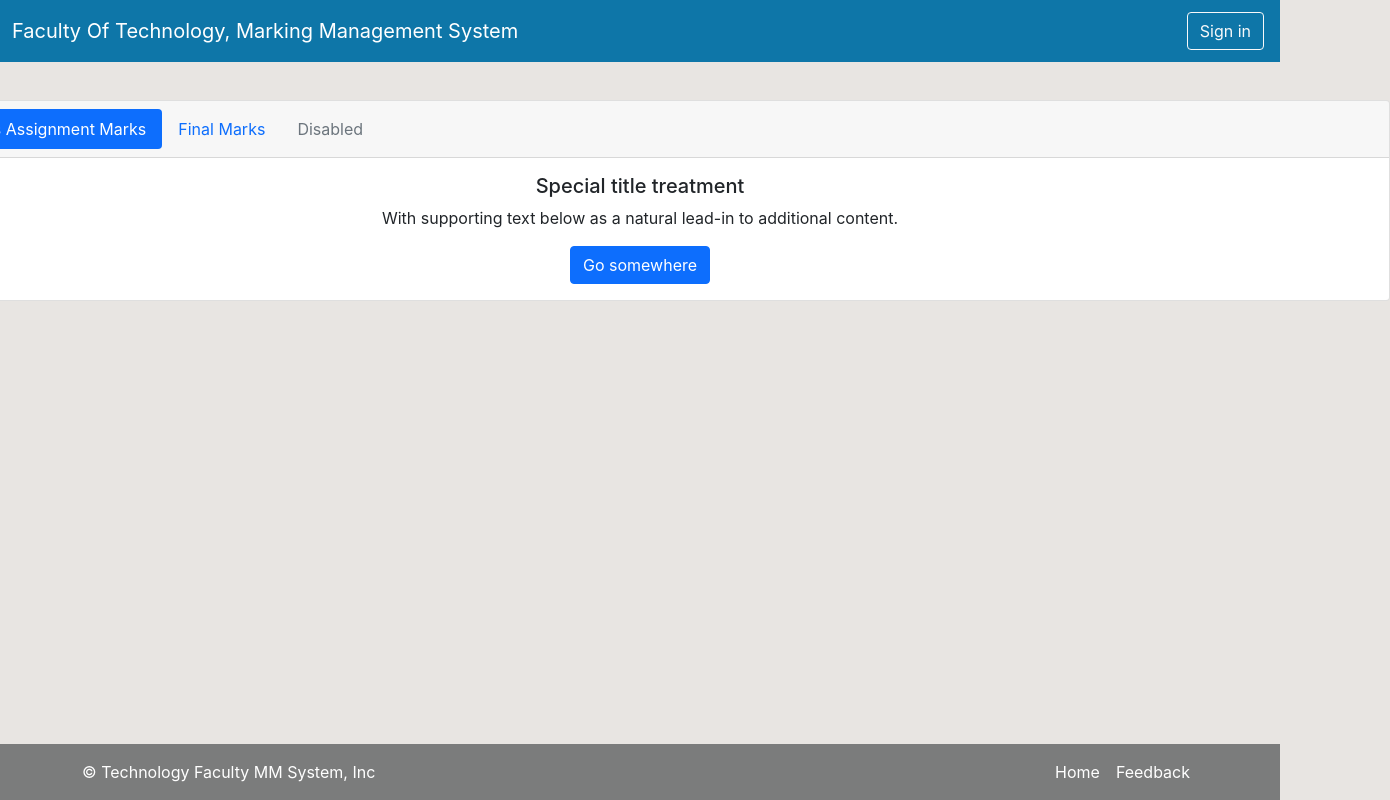
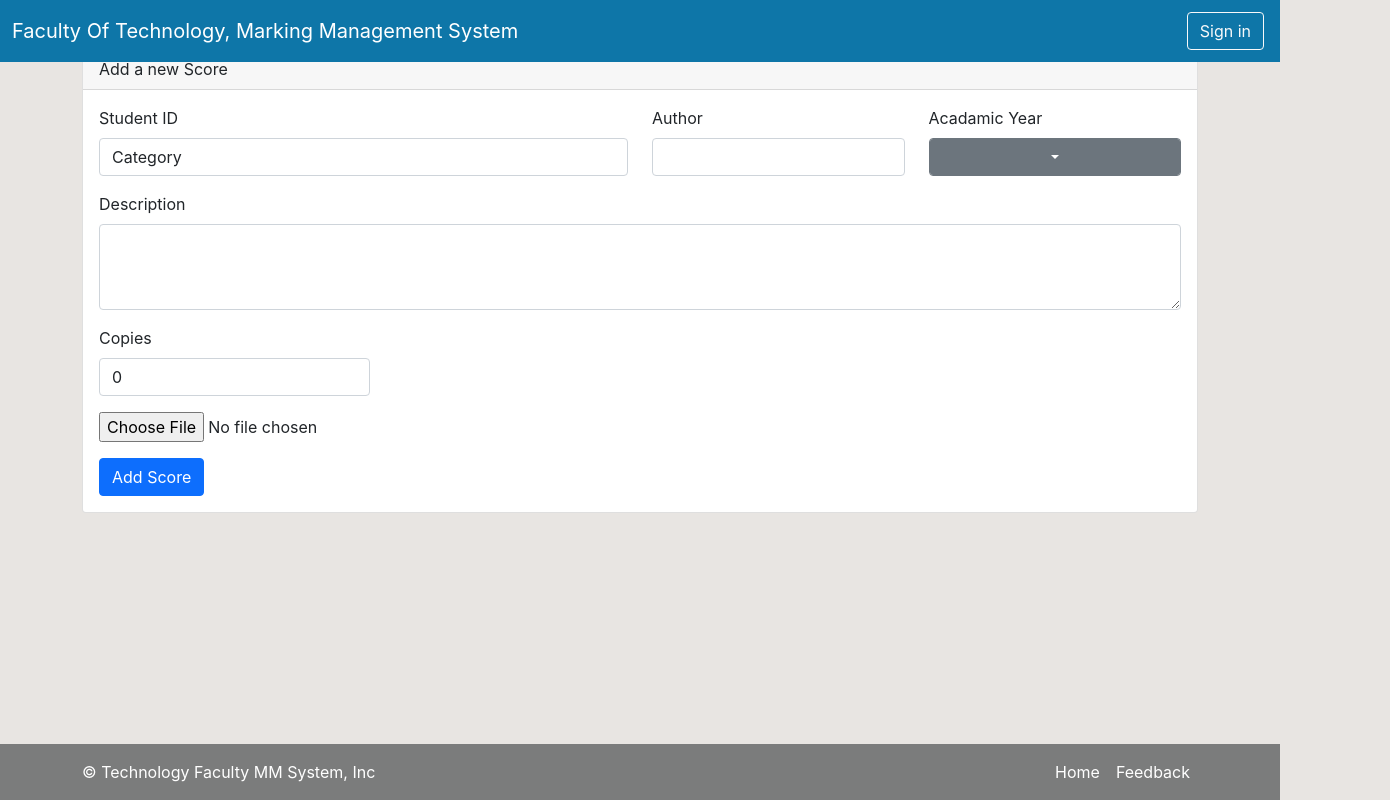
Before and after one commit to GANIDU2413/mmSystem-Frontend, a React (Vite) app in the folder mmSystem/: page / in a window 1280 px wide. Shown: the whole page, 1390 px wide, since content can reach past the window. Built offline with nearby package versions, Linux system fonts and the light colour scheme.

Commit message:
developed card

```diff
--- a/mmSystem/src/App.css
+++ b/mmSystem/src/App.css
@@ -40,10 +40,7 @@ background-color: #0e76a8 ;
 
 }
 
-.card {
-  width: 1500px; /* Adjust width as per your requirement */
 
-}
 
 .footer-color{
   background-color: rgb(123, 124, 124);
--- a/mmSystem/src/layouts/HomePage/Components/AddScore.tsx
+++ b/mmSystem/src/layouts/HomePage/Components/AddScore.tsx
@@ -8,7 +8,7 @@ export const AddScore = () => {
     const [courseID, setCourseID] = useState('');
     const [year,setYear] = useState('');
     const [assignmentType,setassignmentType] = useState('');
-    const [assignmentScore,setassignmentScore] = useState('');
+    const [assignmentScore,setassignmentScore] = useState(0);
     const [level,setlevel] = useState('');
     const [semester, setSemester] = useState('');
 
@@ -17,15 +17,75 @@ export const AddScore = () => {
     const [displayWarning, setDisplayWaring] = useState(false);
     const [displaySuccess, setDisplaySuccess] = useState(false);
 
-    function studentIDField(value:string){
-
-        setStudentID(value)
+    function yearField(value: string) {
+        setYear(value);
     }
 
     return(
 
-        <div>
+        <div className='container mt-5 mb-5'>
+            {displaySuccess &&
+               <div className='alert alert-success' role='alert'>
+                     Mark Add successfully
+               </div>
 
+            }
+            {displayWarning &&
+                <div className='alert alert-danger' role='alert'>
+                   All fields must be filled out
+                </div>
+
+            }
+            <div className='card'>
+                <div className='card-header'>
+                    Add a new Score
+                </div>
+            <div className='card-body'>
+            <form method='POST'>
+                        <div className='row'>
+                            <div className='col-md-6 mb-3'>
+                                <label className='form-label'>Student ID</label>
+                                <input type="text" className='form-control' name='title' required
+                                    onChange={e => setStudentID(e.target.value)} value={studentID} />
+                            </div>
+                            <div className='col-md-3 mb-3'>
+                                <label className='form-label'> Author </label>
+                                <input type="text" className='form-control' name='author' required
+                                    onChange={e => setCourseID(e.target.value)} value={courseID}/>
+                            </div>
+                            <div className='col-md-3 mb-3'>
+                                <label className='form-label'>Acadamic Year</label>
+                                <button className='form-control btn btn-secondary dropdown-toggle' type='button'
+                                    id='dropdownMenuButton1' data-bs-toggle='dropdown' aria-expanded='false'>
+                                        {year}
+                                </button>
+                                <ul id='addNewBookId' className='dropdown-menu' aria-labelledby='dropdownMenuButton1'>
+                                    <li><a onClick={() => yearField('2020')} className='dropdown-item'>2020</a></li>
+                                    <li><a onClick={() => yearField('2021')} className='dropdown-item'>2021</a></li>
+                                    <li><a onClick={() => yearField('2022')} className='dropdown-item'>2022</a></li>
+                                    <li><a onClick={() => yearField('2023')} className='dropdown-item'>2023</a></li>
+                                </ul>
+                            </div>
+                        </div>
+                        <div className='col-md-12 mb-3'>
+                            <label className='form-label'>Description</label>
+                            <textarea className='form-control' id='exampleFormControlTextarea1' rows={3}
+                                onChange={e => setassignmentType(e.target.value)} value={assignmentType}></textarea>
+                        </div>
+                        <div className='col-md-3 mb-3'>
+                            <label className='form-label'>Copies</label>
+                            <input type='number' className='form-control' name='Copies' required
+                                onChange={e => setassignmentScore(Number(e.target.value))} value={assignmentScore}/>
+                        </div>
+                        <input type='file' />
+                        <div>
+                            <button type='button' className='btn btn-primary mt-3'>
+                                Add Score
+                            </button>
+                        </div>
+                    </form>
+</div>
+            </div>
         </div>
 
     );
--- a/mmSystem/src/layouts/HomePage/HomePage.tsx
+++ b/mmSystem/src/layouts/HomePage/HomePage.tsx
@@ -1,10 +1,11 @@
+import { AddScore } from "./Components/AddScore";
 import { Lecture } from "./Components/Lecture";
 
 
 export const HomePage = () => {
     return (
       <>
-       <Lecture/>
+       <AddScore/>
       </>
     );
   };
```
